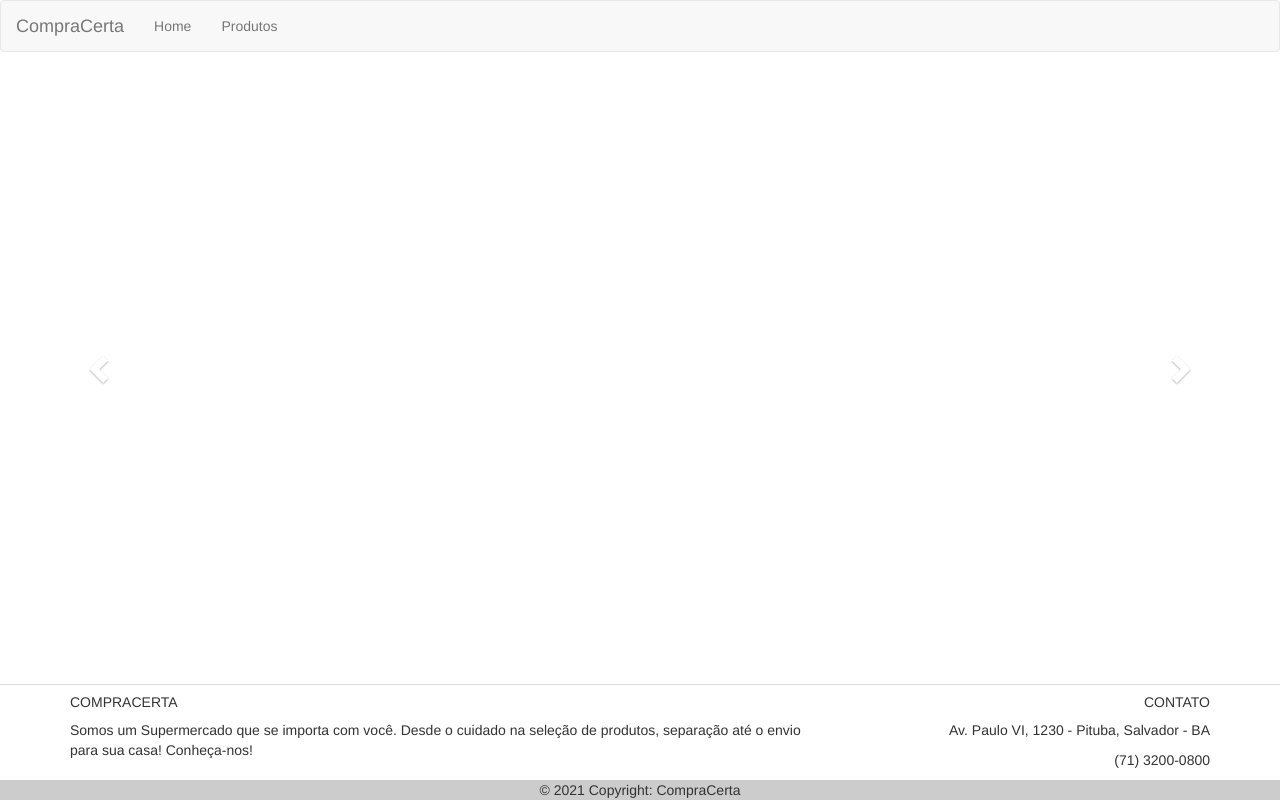
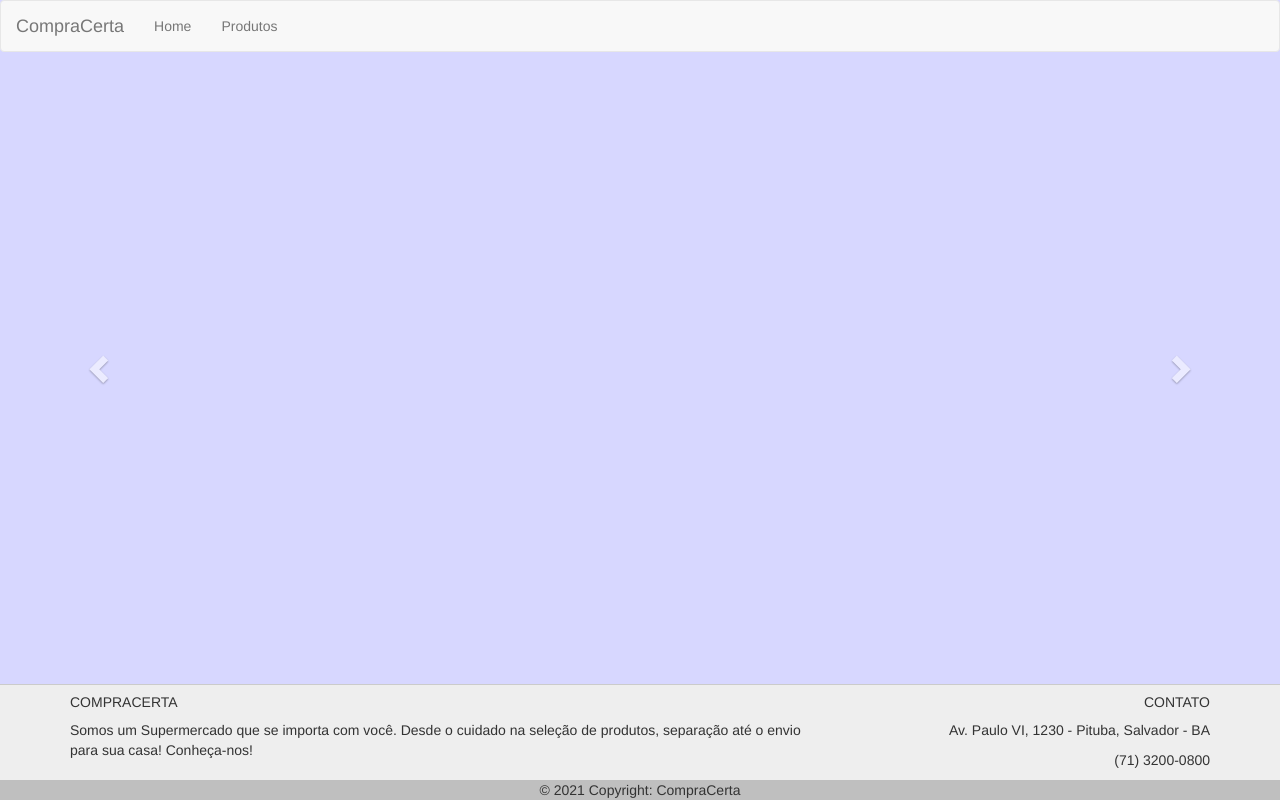
Before and after one commit to gayapedro/devwebunifacs, a PHP site: page /home in a window 1280 px wide. Run offline with PHP 8.4, Linux system fonts and the light colour scheme; data that the repository does not hold is empty; some libraries are stand-ins or nearby versions.

Commit message:
agora sim

```diff
--- a/style.css
+++ b/style.css
@@ -3,11 +3,13 @@ body {
   display: flex;
   flex-direction: column;
   justify-content: space-between;
+  background-color: #d7d7ff;
 }
 
 footer {
   margin-top: 30px;
   border-top: 1px solid rgba(0, 0, 0, 0.15);
+  background-color: #eeeeee;
 }
 
 .signed {
@@ -25,6 +27,7 @@ footer {
 .carousel-inner > div {
   width: 100vw;
   height: 450px;
+  background-color: #ffffff;
 }
 
 .carousel-info {
```
